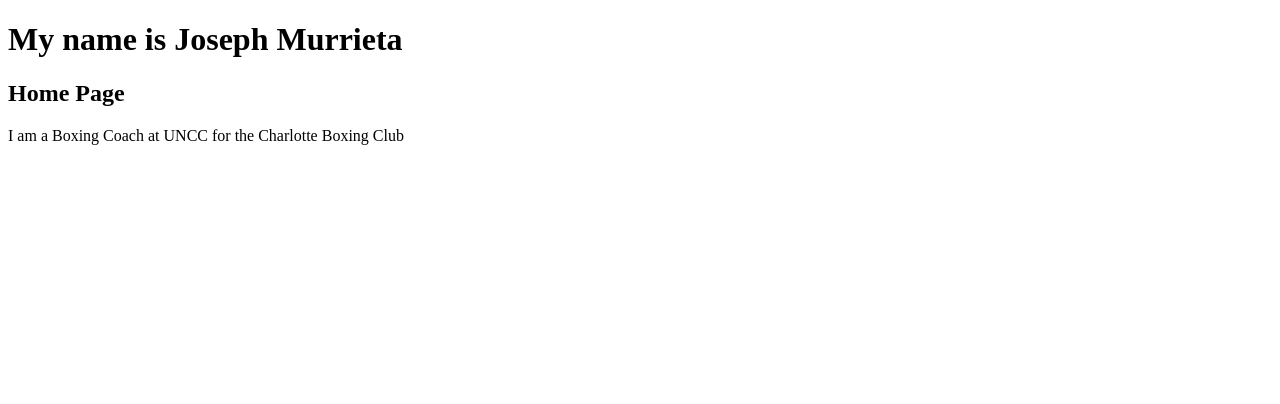
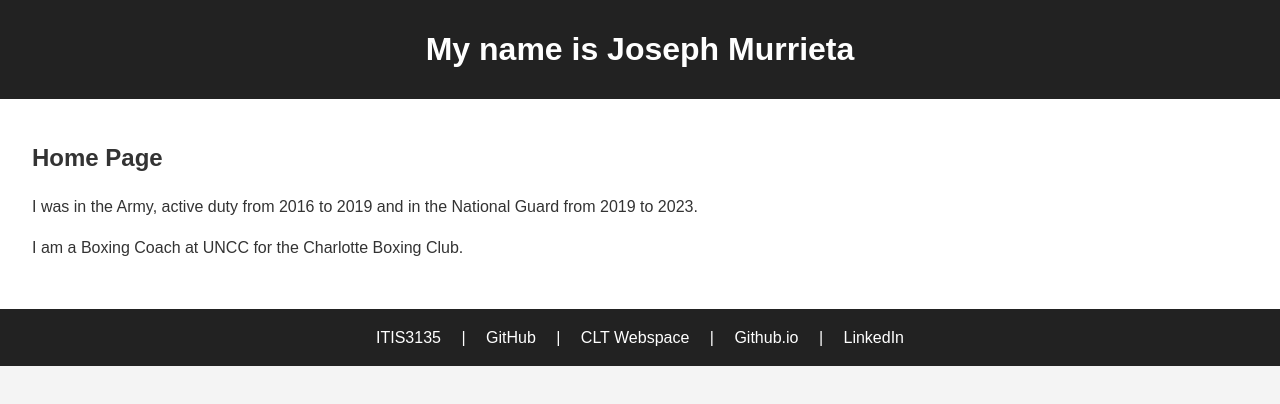
Before and after one commit to amurrie2/amurrie2.github.io, a plain HTML site: page index.html in a window 1280 px wide. Drawn offline with Linux system fonts and the light colour scheme.

Commit message:
Update index.html

```diff
--- a/index.html
+++ b/index.html
@@ -3,8 +3,39 @@
 <head>
 	<meta charset="UTF-8">
 	<meta name="viewport" content="width=device-width, initial-scale=1.0">
-	<title>Document</title>
+	<title>My name is Joseph Murrieta | Home Page</title>
+	<script src="https://lint.page/kit/4d0fe3.js" crossorigin="anonymous"></script>
 	<!-- Add styling requirements -->
+	 <style>
+		body {
+			font-family: Arial, sans-serif;
+			margin: 0;
+			line-height: 1.6;
+			background: #f4f4f4;
+			color: #333;
+		}
+		header, footer {
+			background: #222;
+			color: #fff;
+			text-align: center;
+			padding: 1rem;
+		}
+		main {
+			padding: 2rem;
+			background: #fff;
+		}
+		h1, h2 {
+			margin: 0.5rem 0;
+		}
+		footer nav a{
+			color:#fff;
+			margin: 0 1rem;
+			text-decoration: none;
+		}
+		footer nav a:hover {
+			text-decoration: underline;
+		}
+	 </style>
 </head>
 <body>
 	<header>
@@ -12,10 +43,17 @@
 	</header>
 	<main>
 		<h2>Home Page</h2>
-		<p>I am a Boxing Coach at UNCC for the Charlotte Boxing Club</p>
+		<p>I was in the Army, active duty from 2016 to 2019 and in the National Guard from 2019 to 2023.</p>
+		<p>I am a Boxing Coach at UNCC for the Charlotte Boxing Club.</p>
 	</main>
 	<footer>
-		<!-- Add navigation links -->
+		 <nav aria-label="Primary">
+			<a href="https://webpages.charlotte.edu/amurrie2/itis3135/welcome.html">ITIS3135</a> |
+			<a href="https://github.com/amurrie2">GitHub</a> |
+			<a href="https://webpages.charlotte.edu/amurrie2/">CLT Webspace</a> |
+			<a href="https://amurrie2.github.io/">Github.io</a> |
+			<a href="https://www.linkedin.com/in/alberto-murrieta-789097185/">LinkedIn</a>
+		</nav>
 	</footer>
 
 </body>
```
